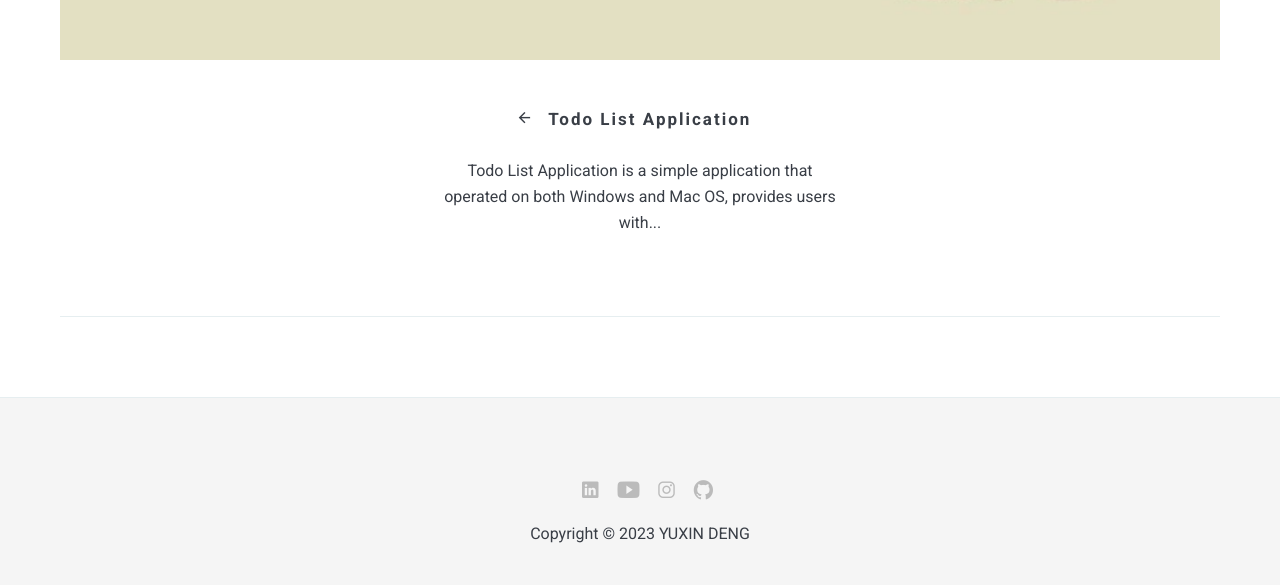
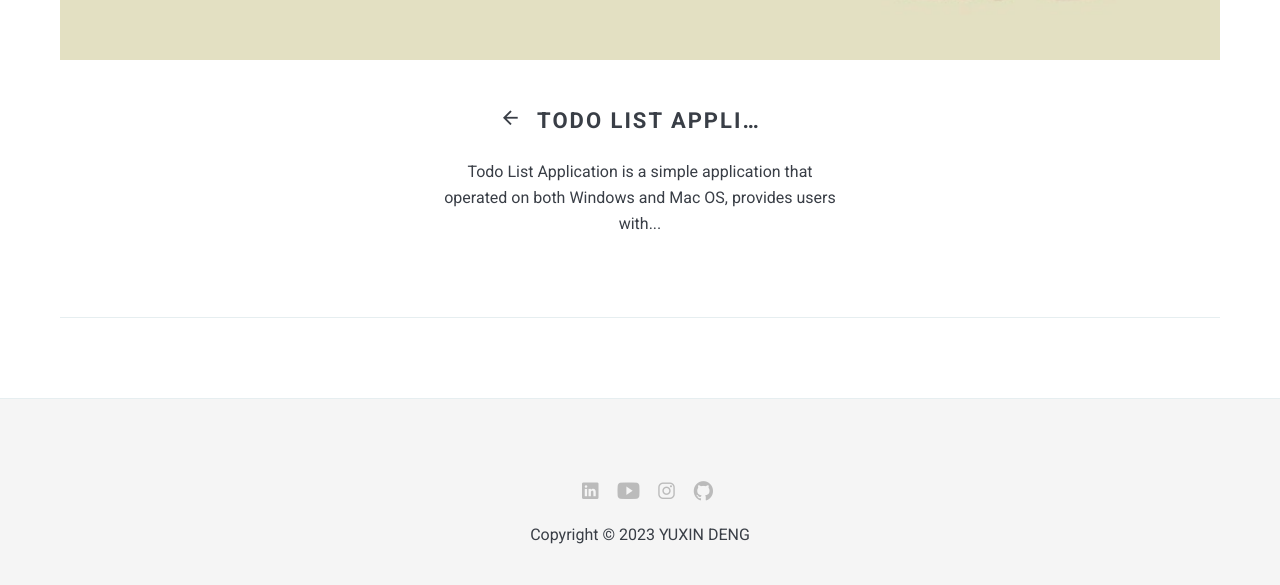
Before and after one commit to yuxin-d/yuxin-d.github.io, a Jekyll site: the page built from _posts/2021-12-24-course-selection-search-engine.markdown, in a window 1280 px wide. Shown: the part 2727-3312 px from the top of the page. Built offline with Jekyll 4.4.1, drawn with Linux system fonts in a browser that asks for light colours; nearby versions of some CDN libraries.

Commit message:
format redo

```diff
--- a/_layouts/post.html
+++ b/_layouts/post.html
@@ -82,10 +82,10 @@ layout: default
     {% if page.previous.url %}
     <div class="prev">
       <a class="post__nav__image" href="{{ site.baseurl }}{{page.previous.url}}" style="background-image: url({{site.baseurl}}/images/{{page.previous.image}})"></a>
-      <h5 class="post__nav__title">
+      <h2 class="post__nav__title">
         <i class="ion ion-md-arrow-back"></i>
         <a href="{{ site.baseurl }}{{page.previous.url}}">{{page.previous.title}}</a>
-      </h5>
+      </h2>
       <p class="prev__excerpt">
         {% if page.previous.description %}
           {{ page.previous.description }}
@@ -100,10 +100,10 @@ layout: default
     <div class="next">
       <a class="post__nav__image" href="{{ site.baseurl }}{{page.next.url}}" style="background-image: url({{site.baseurl}}/images/{{page.next.image}})">
       </a>
-      <h5 class="post__nav__title">
+      <h2 class="post__nav__title">
         <a href="{{ site.baseurl }}{{page.next.url}}">{{page.next.title}}</a>
         <i class="ion ion-md-arrow-forward"></i>
-      </h5>
+      </h2>
       <p class="next__excerpt">
         {% if page.next.description %}
           {{ page.next.description }}
--- a/_posts/2021-03-26-todo-list-app.markdown
+++ b/_posts/2021-03-26-todo-list-app.markdown
@@ -14,14 +14,11 @@ This Todo List application was the first personal java programming project I com
 <div class="yy">
   <div class="container">
     <div class="row">
-      <div class="col col-7 col-t-12">
         <div class="todoApp">
           <img src="/images/todo4.jpg" alt="">
           <img src="/images/todo2.jpg" alt="">
           <img src="/images/todo3.jpg" alt="">
         </div>
-      </div>
-      <div class="col col-5 col-t-12">
         <div class="todoApp">
         <p>KEY FEATURES:</p>
           <ul>
@@ -43,6 +40,5 @@ This Todo List application was the first personal java programming project I com
           </ul>
         </div>
      </div>
-    </div>
   </div>
 </div>
--- a/_sass/4-layouts/_post.scss
+++ b/_sass/4-layouts/_post.scss
@@ -161,9 +161,9 @@
 
     .post__nav__title {
       margin-bottom: 20px;
-      font-size: 17px;
+      font-size: 22px;
       line-height: 37px;
-//       text-transform: uppercase;
+      text-transform: uppercase;
       letter-spacing: 2px;
       text-align: center;
 
```
